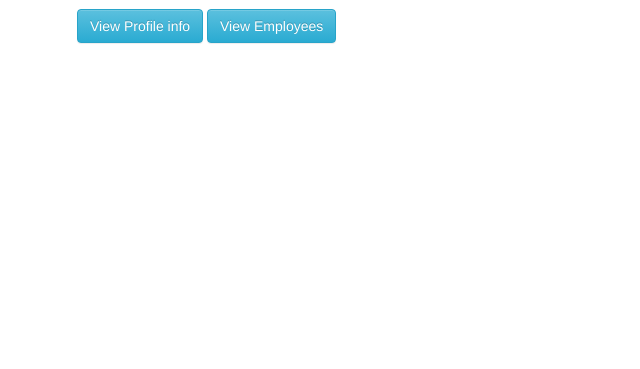
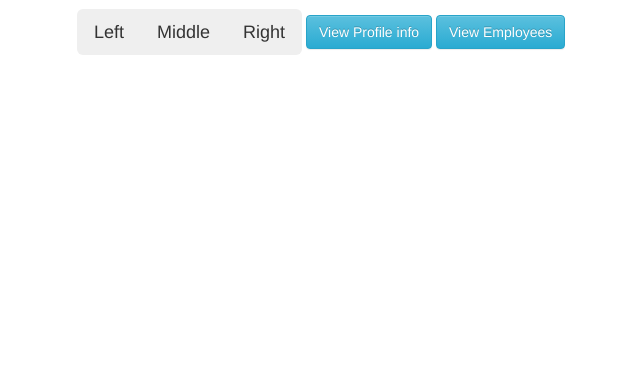
Before and after one commit to sxHelloWorld/SWEN-344-API-Project, a PHP site: page /employerHome.php in a window 1280 px wide. Shown: the part 51-420 px from the top of the page, without its empty margins (23-663 px from the left). Run offline with PHP 8.4, Linux system fonts and the light colour scheme.

Commit message:
messing around with styling more

```diff
--- a/website/html/employerHome.php
+++ b/website/html/employerHome.php
@@ -30,6 +30,12 @@
     </div>
 </nav>
 
+<div class="btn-group btn-group-lg" role="group" aria-label="Basic example">
+  <button type="button" class="btn btn-secondary">Left</button>
+  <button type="button" class="btn btn-secondary">Middle</button>
+  <button type="button" class="btn btn-secondary">Right</button>
+</div>
+
 <div class="btn-group btn-group-lg" role="group" aria-label="Buttons">
     <a href="employeeInfo.php">
         <button type="button" class="btn btn-info">View Profile info</button>
```
